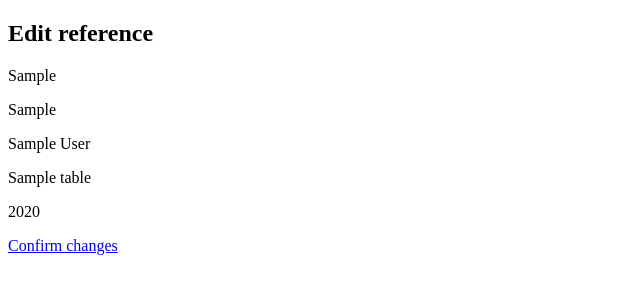
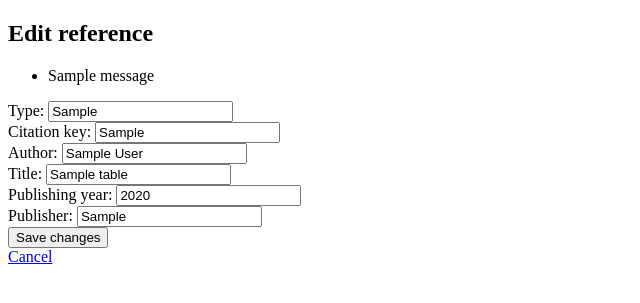
Before and after one commit to nessamerivirta/jugu_miniprojekti, a Flask app: page /edit_reference/1 in a window 1280 px wide. Shown: the top 303 px of the page, without its empty margins (0-640 px from the left). Run offline with Flask 3, Linux system fonts and the light colour scheme; tables that the repository leaves empty hold one stand-in row (values such as "Sample post"); one stand-in notice (Sample message) is shown.

Commit message:
Update database with edit feature

```diff
--- a/src/app.py
+++ b/src/app.py
@@ -3,8 +3,11 @@ from db_helper import reset_db
 from repositories.todo_repository import set_done
 from config import app, test_env
 from repositories.book_repository import create_book, get_books
-from repositories.reference_repository import create_reference, get_references, get_reference, delete_reference
+from repositories.reference_repository import (
+    create_reference, get_references, get_reference, update_reference, delete_reference
+)
 from entities.book import Book
+from sqlalchemy.exc import IntegrityError
 
 @app.route("/")
 def index():
@@ -59,6 +62,43 @@ def edit_reference(reference_id):
     if reference is None:
         return "Reference not found", 404
 
+    if request.method == "POST":
+        updated_reference = {
+            "type": request.form.get("type", "").strip(),
+            "citation_key": request.form.get("citation_key", "").strip(),
+            "author": request.form.get("author", "").strip() or None,
+            "title": request.form.get("title", "").strip(),
+        }
+        publishing_year = request.form.get("publishing_year", "").strip()
+        publisher = request.form.get("publisher", "").strip()
+
+        if not updated_reference["type"] or not updated_reference["citation_key"] or not updated_reference["title"]:
+            flash("Type, citation key, and title are required.")
+            return render_template("edit_reference.html", reference=reference), 400
+
+        try:
+            updated_reference["publishing_year"] = int(publishing_year) if publishing_year else None
+        except ValueError:
+            flash("Publishing year must be a number.")
+            return render_template("edit_reference.html", reference=reference), 400
+
+        if reference.publisher is not None and not publisher:
+            flash("Publisher is required.")
+            return render_template("edit_reference.html", reference=reference), 400
+
+        try:
+            if not update_reference(
+                reference_id,
+                updated_reference,
+                publisher if reference.publisher is not None else None
+            ):
+                return "Reference not found", 404
+        except IntegrityError:
+            flash("A reference with that citation key already exists.")
+            return render_template("edit_reference.html", reference=reference), 409
+
+        return redirect("/view_references")
+
     return render_template("edit_reference.html", reference=reference)
 
 @app.route("/delete_reference/<int:reference_id>", methods=["POST"])
--- a/src/repositories/reference_repository.py
+++ b/src/repositories/reference_repository.py
@@ -1,5 +1,6 @@
 from config import db
 from sqlalchemy import text
+from sqlalchemy.exc import IntegrityError
 
 def create_reference(reference):
     sql = text("""
@@ -28,11 +29,51 @@ def get_references():
 
 def get_reference(reference_id):
     sql = text("""
-        SELECT id, type, citation_key, title, author, publishing_year
+        SELECT references_table.id, type, citation_key, title, author,
+               publishing_year, books.publisher
         FROM references_table
-        WHERE id = :reference_id
+        LEFT JOIN books ON books.reference_id = references_table.id
+        WHERE references_table.id = :reference_id
         """)
     return db.session.execute(sql, {"reference_id": reference_id}).fetchone()
+
+def update_reference(reference_id, reference, publisher=None):
+    sql = text("""
+        UPDATE references_table
+        SET type = :type,
+            citation_key = :citation_key,
+            author = :author,
+            title = :title,
+            publishing_year = :publishing_year
+        WHERE id = :reference_id
+    """)
+    try:
+        result = db.session.execute(sql, {
+            "reference_id": reference_id,
+            "type": reference["type"],
+            "citation_key": reference["citation_key"],
+            "author": reference["author"],
+            "title": reference["title"],
+            "publishing_year": reference["publishing_year"]
+        })
+
+        if result.rowcount == 0:
+            db.session.rollback()
+            return False
+
+        if publisher is not None:
+            db.session.execute(text("""
+                UPDATE books
+                SET publisher = :publisher
+                WHERE reference_id = :reference_id
+            """), {"reference_id": reference_id, "publisher": publisher})
+
+        db.session.commit()
+    except IntegrityError:
+        db.session.rollback()
+        raise
+
+    return True
 
 def delete_reference(reference_id):
     sql = text("""
--- a/src/templates/edit_reference.html
+++ b/src/templates/edit_reference.html
@@ -7,20 +7,46 @@ Edit reference
 {% block body %}
 
 <h2>Edit reference</h2>
-<!DOCTYPE html>
-<html lang="en">
-<head>
-  <meta charset="UTF-8">
-  <title>Edit reference</title>
-</head>
-<body>
-  <p>{{ reference.type }}</p>
-  <p>{{ reference.citation_key }}</p>
-  <p>{{ reference.author }}</p>
-  <p>{{ reference.title }}</p>
-  <p>{{ reference.publishing_year }}</p>
-  <a href="/view_references">Confirm changes</a>
-</body>
-</html>
+
+{% with messages = get_flashed_messages() %}
+  {% if messages %}
+    <ul>
+    {% for message in messages %}
+      <li>{{ message }}</li>
+    {% endfor %}
+    </ul>
+  {% endif %}
+{% endwith %}
+
+<form action="/edit_reference/{{ reference.id }}" method="POST">
+  <label for="type">Type:</label>
+  <input type="text" id="type" name="type" value="{{ request.form.get('type', reference.type) }}" required>
+  <br>
+
+  <label for="citation_key">Citation key:</label>
+  <input type="text" id="citation_key" name="citation_key" value="{{ request.form.get('citation_key', reference.citation_key) }}" required>
+  <br>
+
+  <label for="author">Author:</label>
+  <input type="text" id="author" name="author" value="{{ request.form.get('author', reference.author or '') }}">
+  <br>
+
+  <label for="title">Title:</label>
+  <input type="text" id="title" name="title" value="{{ request.form.get('title', reference.title) }}" required>
+  <br>
+
+  <label for="publishing_year">Publishing year:</label>
+  <input type="number" id="publishing_year" name="publishing_year" value="{{ request.form.get('publishing_year', reference.publishing_year or '') }}">
+  <br>
+
+  {% if reference.publisher is not none %}
+    <label for="publisher">Publisher:</label>
+    <input type="text" id="publisher" name="publisher" value="{{ request.form.get('publisher', reference.publisher) }}" required>
+    <br>
+  {% endif %}
+
+  <button type="submit">Save changes</button>
+</form>
+<a href="/view_references">Cancel</a>
 
 {% endblock %}
```
